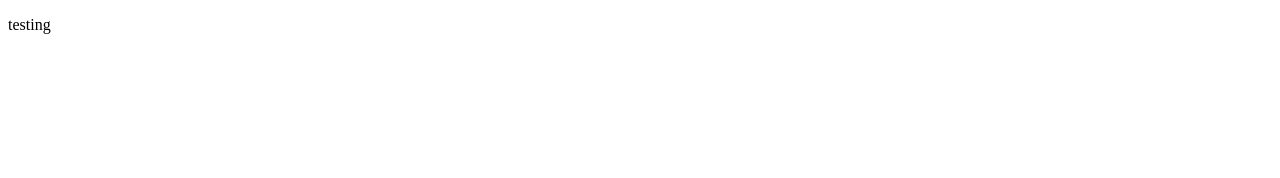
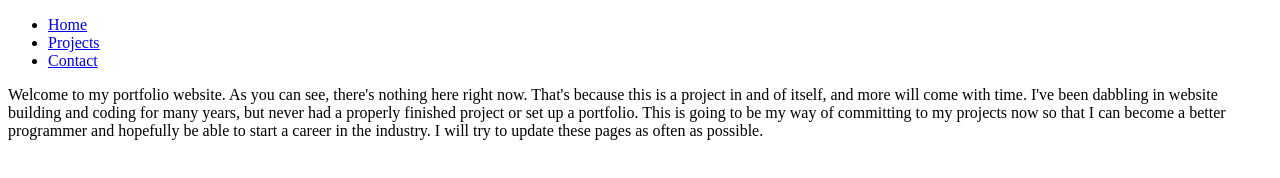
Before and after one commit to nikuartz/nikuartz.github.io, a plain HTML site: page index.html in a window 1280 px wide. Drawn offline with Linux system fonts and the light colour scheme.

Commit message:
Update index.html

```diff
--- a/index.html
+++ b/index.html
@@ -5,6 +5,12 @@
         <title>My Portfolio</title>
     </head>
     <body>
-  <p> testing
+        <nav>
+    <ul>
+        <li><a href="/">Home</a></li>
+        <li><a href="/projects.html">Projects</a></li>
+        <li><a href="/contact.html">Contact</a></li>
+    </ul></nav>
+    <p> Welcome to my portfolio website. As you can see, there's nothing here right now. That's because this is a project in and of itself, and more will come with time. I've been dabbling in website building and coding for many years, but never had a properly finished project or set up a portfolio. This is going to be my way of committing to my projects now so that I can become a better programmer and hopefully be able to start a career in the industry. I will try to update these pages as often as possible.
     </body>
 </html>
```
